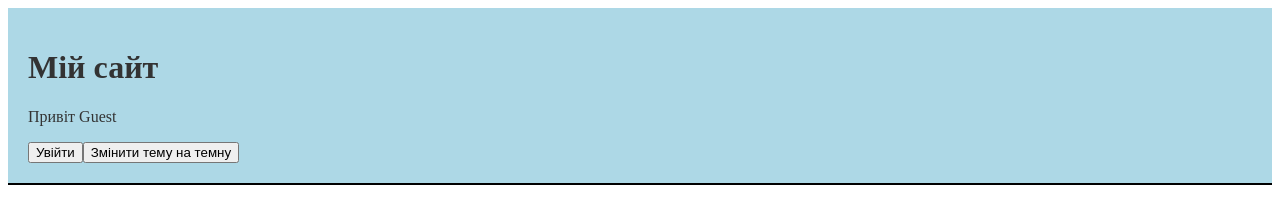
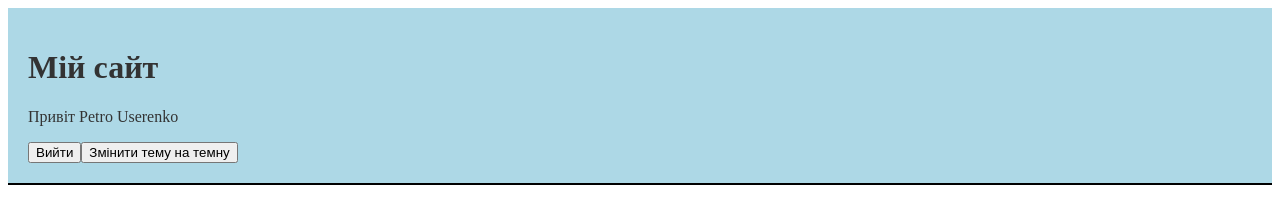
Before and after one commit to Illia-11/react-lessons2, a React (Vite) app: page / in a window 1280 px wide. Shown: the top 198 px of the page. Built offline with nearby package versions, Linux system fonts and the light colour scheme.

Commit message:
Add useContexte example

```diff
--- a/src/App.jsx
+++ b/src/App.jsx
@@ -17,7 +17,7 @@
       age: 12,
     },
     theme: CONSTANTS.THEMES.LIGHT_THEME,
-    isTrackerShown: true,
+    isTrackerShown: false,
     counter: 0,
   };
 
--- a/src/components/Header/index.jsx
+++ b/src/components/Header/index.jsx
@@ -1,40 +1,24 @@
-import React, { Component } from 'react';
-import { withTheme } from '../../hocs';
-import styles from './Header.module.scss';
-import CONSTANTS from '../../configs';
-import cx from 'classnames';
+import { useContext } from "react";
+import { ThemeContext, UserContext } from "../../context";
+import styles from "./Header.module.scss";
+import CONSTANTS from "../../configs";
+import cx from "classnames";
 
-class Header extends Component {
-  render() {
-    const { user, handleLogout, handleLogin, theme, switchTheme } = this.props;
+function Header(props) {
+  const { handleLogout, handleLogin } = props;
 
-    const fullName = user
-      ? `${user.firstName} ${user.lastName}`.trim()
-      : 'Guest';
+  // useContext приймає обʼєкт контексту та повертає значення яке у ньому знаходиться
+  const [theme, switchTheme] = useContext(ThemeContext);
+  const user = useContext(UserContext);
+
+  const fullName = user ? `${user.firstName} ${user.lastName}`.trim() : "Guest";
 
   const logoutBtn = <button onClick={handleLogout}>Вийти</button>;
   const loginBtn = <button onClick={handleLogin}>Увійти</button>;
 
-    // let currentThemeClass;
-
-    // if (theme === CONSTANTS.THEMES.DARK_THEME) {
-    //   currentThemeClass = styles.darkTheme;
-    // } else if (theme === CONSTANTS.THEMES.LIGHT_THEME) {
-    //   currentThemeClass = styles.lightTheme;
-    // }
-
-    // const className = `${styles.container} ${currentThemeClass}`;
-
-    /*
-      функція приймає необмежену кількість аргументів
-        якщо ваш аргумент є рядком то він автоматично додається до результуючого рядка
-        якщо ваш аргумент є об'єктом то ключем вашого об'єкта має бути клас
-          який додається до результату, а значенням - булевий вираз
-          Якщо вираз дійсний - то клас додасться, якщо ні то ні
-    */
   const headerClasses = cx(styles.container, {
     [styles.darkTheme]: theme === CONSTANTS.THEMES.DARK_THEME,
-      [styles.lightTheme]: theme === CONSTANTS.THEMES.LIGHT_THEME
+    [styles.lightTheme]: theme === CONSTANTS.THEMES.LIGHT_THEME,
   });
 
   return (
@@ -51,15 +35,9 @@
           switchTheme(newTheme);
         }}
       >
-          Змінити тему на {theme === 'dark' ? 'світлу' : 'темну'}
+        Змінити тему на {theme === "dark" ? "світлу" : "темну"}
       </button>
     </header>
   );
 }
-}
-
-// const HeaderWithTheme = withTheme(Header);
-
-// export default HeaderWithTheme;
-
-export default withTheme(Header);
+export default Header;
```
Lines whose indentation alone changed are shown as unchanged.
